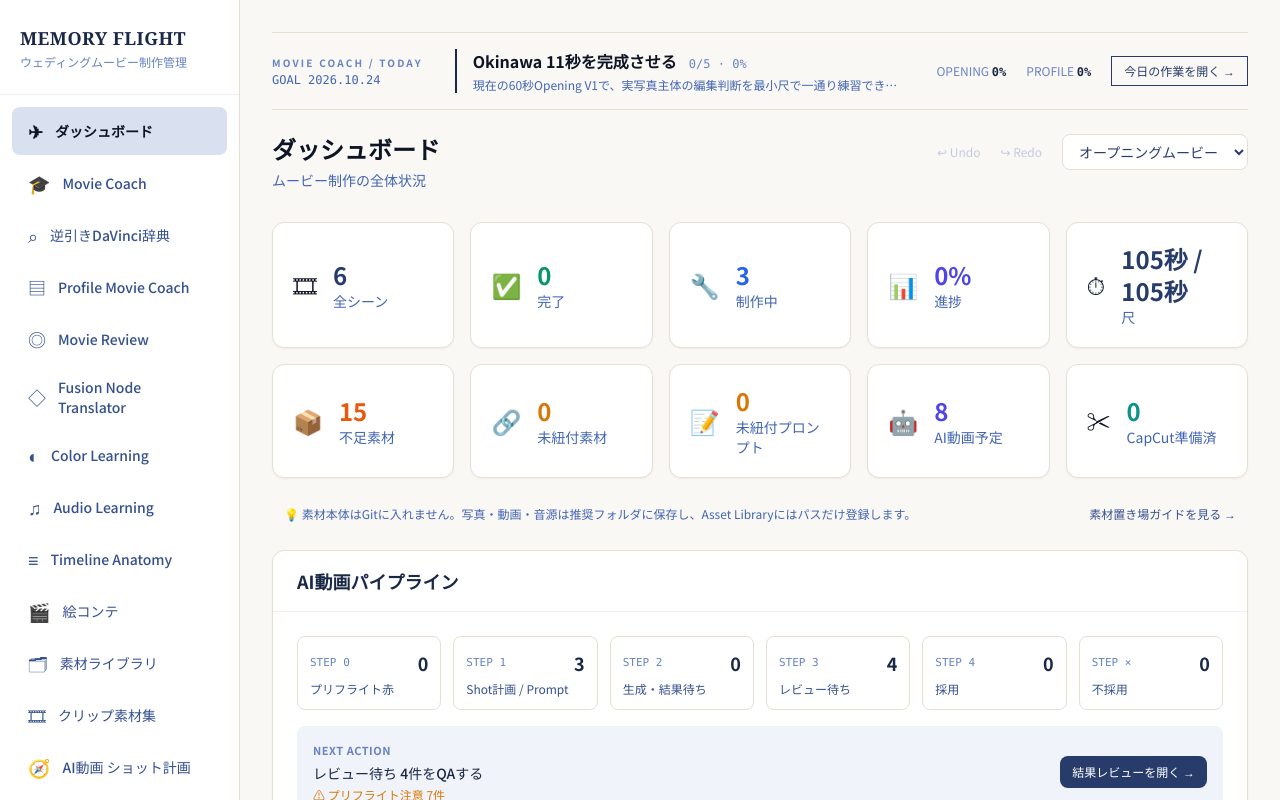
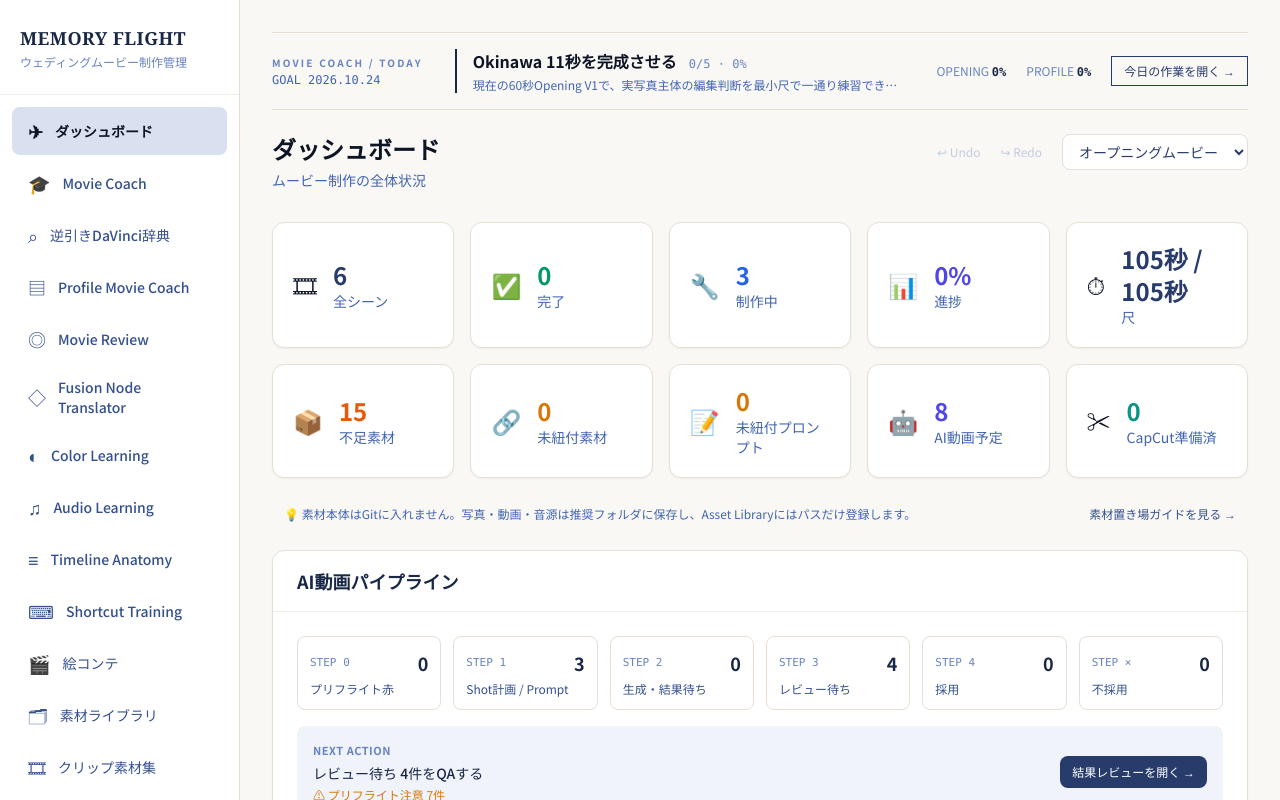
Before and after one commit to m-shogo/wedding-project, a React (Vite) app in the folder movie-dashboard/: page / in a window 1280 px wide. Shown: the top 800 px of the page. Built offline with nearby package versions, Linux system fonts and the light colour scheme.

Commit message:
feat(movie-coach): expose shortcut training

```diff
--- a/movie-dashboard/src/components/Sidebar.tsx
+++ b/movie-dashboard/src/components/Sidebar.tsx
@@ -12,6 +12,7 @@ const links = [
   { to: "/movie-coach/color", label: "Color Learning", icon: "◐" },
   { to: "/movie-coach/audio", label: "Audio Learning", icon: "♫" },
   { to: "/movie-coach/timeline", label: "Timeline Anatomy", icon: "≡" },
+  { to: "/movie-coach/shortcuts", label: "Shortcut Training", icon: "⌨" },
   { to: "/storyboard", label: "絵コンテ", icon: "🎬" },
   { to: "/assets", label: "素材ライブラリ", icon: "🗂" },
   { to: "/clips", label: "クリップ素材集", icon: "🎞" },
```
